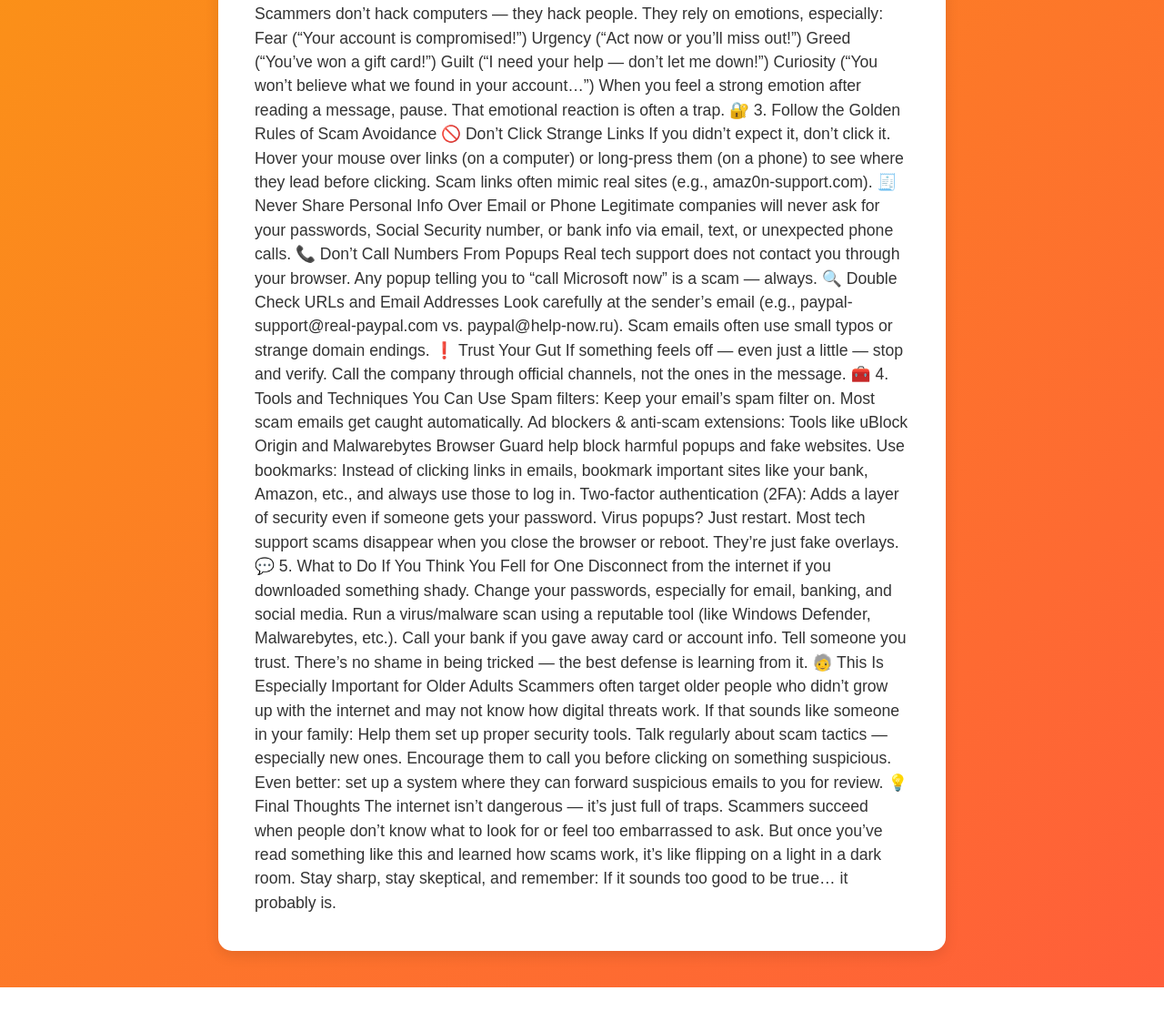
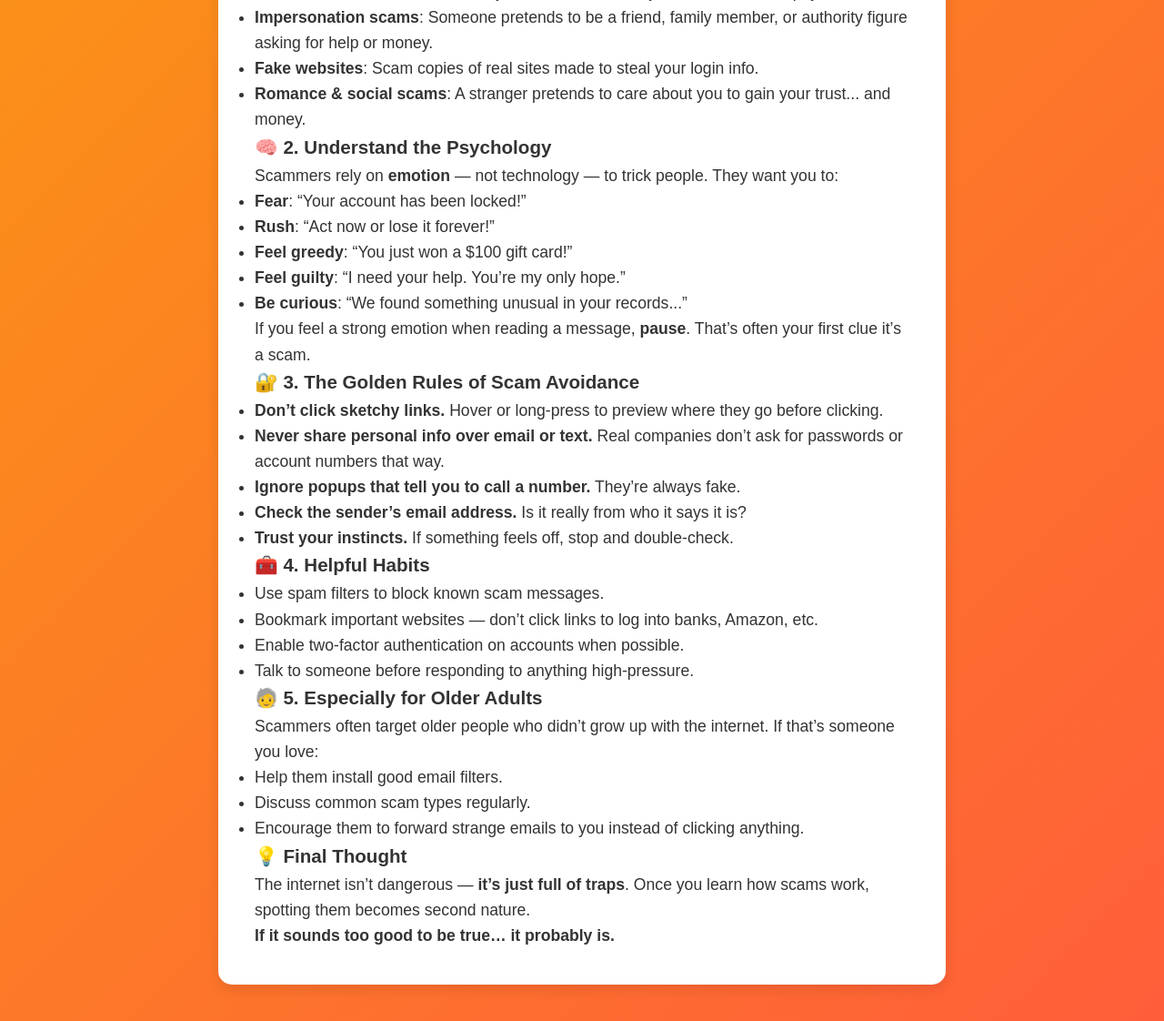
Before and after one commit to GagWeb/youhaveclickedabadlink, a plain HTML site: page index.html in a window 1280 px wide. Shown: the part 1709-2831 px from the top of the page at 91% size. Before the commit the page ends 2794 px from the top, so only its background shows below. Drawn offline with Linux system fonts and the light colour scheme.

Commit message:
Update index.html

```diff
--- a/index.html
+++ b/index.html
@@ -89,94 +89,66 @@
     <h5>
       You clicked a very bad link! You should know better...<br>
       Don't worry; this won't hurt you. This is a test site to help you learn made by me, yer brother!<br>
+      Here are some helpful hints, courtesy of ChatGPT!
     </h5>
-    <p>🛡️ How to Avoid Scams: A Practical Guide for Everyone
-Scams are everywhere. Whether it’s an email claiming you’ve won a luxury cruise, a tech support popup warning of a “virus,” or a suspicious message from a “friend” asking for money — modern scams are clever, fast, and emotionally manipulative. The good news? Once you learn the signs and patterns, scams become much easier to spot and avoid.
+    <p><div style="max-width: 800px; margin: auto; font-family: sans-serif; line-height: 1.6;">
+  <h2>🛡️ How to Avoid Scams: A Practical Guide</h2>
 
-🔍 1. Learn the Common Types of Scams
-Understanding what you’re up against is half the battle. The most common scam categories include:
+  <p>Scams are everywhere. Whether it’s an email claiming you’ve won a luxury cruise, a tech support popup warning of a “virus,” or a message from a “friend” asking for money — modern scams are clever, fast, and emotionally manipulative.</p>
 
-Phishing emails: Fake messages pretending to be from companies like PayPal, Amazon, banks, or antivirus providers, asking you to click links or “verify” your account.
+  <p><strong>The good news?</strong> Once you learn the signs and patterns, scams become much easier to spot and avoid.</p>
 
-Tech support scams: A scary-looking popup claims your computer has a virus and urges you to call a number.
+  <h3>🔍 1. Learn the Common Types of Scams</h3>
+  <ul>
+    <li><strong>Phishing emails</strong>: Fake messages from companies like PayPal, Amazon, or your bank, asking you to click links or “verify” your account.</li>
+    <li><strong>Tech support scams</strong>: A popup claims your computer has a virus and urges you to call a number.</li>
+    <li><strong>Prize scams</strong>: You “win” a contest you never entered — just click to claim or pay a small fee.</li>
+    <li><strong>Impersonation scams</strong>: Someone pretends to be a friend, family member, or authority figure asking for help or money.</li>
+    <li><strong>Fake websites</strong>: Scam copies of real sites made to steal your login info.</li>
+    <li><strong>Romance & social scams</strong>: A stranger pretends to care about you to gain your trust... and money.</li>
+  </ul>
 
-Prize scams: You “win” a contest you never entered — just click here or pay a small “processing fee” to claim.
+  <h3>🧠 2. Understand the Psychology</h3>
+  <p>Scammers rely on <strong>emotion</strong> — not technology — to trick people. They want you to:</p>
+  <ul>
+    <li><strong>Fear</strong>: “Your account has been locked!”</li>
+    <li><strong>Rush</strong>: “Act now or lose it forever!”</li>
+    <li><strong>Feel greedy</strong>: “You just won a $100 gift card!”</li>
+    <li><strong>Feel guilty</strong>: “I need your help. You’re my only hope.”</li>
+    <li><strong>Be curious</strong>: “We found something unusual in your records...”</li>
+  </ul>
+  <p>If you feel a strong emotion when reading a message, <strong>pause</strong>. That’s often your first clue it’s a scam.</p>
 
-Impersonation scams: Someone pretends to be a friend, family member, or authority figure (IRS, police, etc.) asking for help or money.
+  <h3>🔐 3. The Golden Rules of Scam Avoidance</h3>
+  <ul>
+    <li><strong>Don’t click sketchy links.</strong> Hover or long-press to preview where they go before clicking.</li>
+    <li><strong>Never share personal info over email or text.</strong> Real companies don’t ask for passwords or account numbers that way.</li>
+    <li><strong>Ignore popups that tell you to call a number.</strong> They’re always fake.</li>
+    <li><strong>Check the sender’s email address.</strong> Is it really from who it says it is?</li>
+    <li><strong>Trust your instincts.</strong> If something feels off, stop and double-check.</li>
+  </ul>
 
-Fake websites: Scam versions of real websites designed to steal your login info or credit card.
+  <h3>🧰 4. Helpful Habits</h3>
+  <ul>
+    <li>Use spam filters to block known scam messages.</li>
+    <li>Bookmark important websites — don’t click links to log into banks, Amazon, etc.</li>
+    <li>Enable two-factor authentication on accounts when possible.</li>
+    <li>Talk to someone before responding to anything high-pressure.</li>
+  </ul>
 
-Romance and social scams: Someone pretends to be interested in a relationship to gain your trust and eventually ask for money.
+  <h3>🧓 5. Especially for Older Adults</h3>
+  <p>Scammers often target older people who didn’t grow up with the internet. If that’s someone you love:</p>
+  <ul>
+    <li>Help them install good email filters.</li>
+    <li>Discuss common scam types regularly.</li>
+    <li>Encourage them to forward strange emails to you instead of clicking anything.</li>
+  </ul>
 
-🧠 2. Understand the Psychology Behind Scams
-Scammers don’t hack computers — they hack people. They rely on emotions, especially:
-
-Fear (“Your account is compromised!”)
-
-Urgency (“Act now or you’ll miss out!”)
-
-Greed (“You’ve won a gift card!”)
-
-Guilt (“I need your help — don’t let me down!”)
-
-Curiosity (“You won’t believe what we found in your account…”)
-
-When you feel a strong emotion after reading a message, pause. That emotional reaction is often a trap.
-
-🔐 3. Follow the Golden Rules of Scam Avoidance
-🚫 Don’t Click Strange Links
-If you didn’t expect it, don’t click it. Hover your mouse over links (on a computer) or long-press them (on a phone) to see where they lead before clicking. Scam links often mimic real sites (e.g., amaz0n-support.com).
-
-🧾 Never Share Personal Info Over Email or Phone
-Legitimate companies will never ask for your passwords, Social Security number, or bank info via email, text, or unexpected phone calls.
-
-📞 Don’t Call Numbers From Popups
-Real tech support does not contact you through your browser. Any popup telling you to “call Microsoft now” is a scam — always.
-
-🔍 Double Check URLs and Email Addresses
-Look carefully at the sender’s email (e.g., paypal-support@real-paypal.com vs. paypal@help-now.ru). Scam emails often use small typos or strange domain endings.
-
-❗ Trust Your Gut
-If something feels off — even just a little — stop and verify. Call the company through official channels, not the ones in the message.
-
-🧰 4. Tools and Techniques You Can Use
-Spam filters: Keep your email’s spam filter on. Most scam emails get caught automatically.
-
-Ad blockers & anti-scam extensions: Tools like uBlock Origin and Malwarebytes Browser Guard help block harmful popups and fake websites.
-
-Use bookmarks: Instead of clicking links in emails, bookmark important sites like your bank, Amazon, etc., and always use those to log in.
-
-Two-factor authentication (2FA): Adds a layer of security even if someone gets your password.
-
-Virus popups? Just restart. Most tech support scams disappear when you close the browser or reboot. They’re just fake overlays.
-
-💬 5. What to Do If You Think You Fell for One
-Disconnect from the internet if you downloaded something shady.
-
-Change your passwords, especially for email, banking, and social media.
-
-Run a virus/malware scan using a reputable tool (like Windows Defender, Malwarebytes, etc.).
-
-Call your bank if you gave away card or account info.
-
-Tell someone you trust. There’s no shame in being tricked — the best defense is learning from it.
-
-🧓 This Is Especially Important for Older Adults
-Scammers often target older people who didn’t grow up with the internet and may not know how digital threats work. If that sounds like someone in your family:
-
-Help them set up proper security tools.
-
-Talk regularly about scam tactics — especially new ones.
-
-Encourage them to call you before clicking on something suspicious.
-
-Even better: set up a system where they can forward suspicious emails to you for review.
-
-💡 Final Thoughts
-The internet isn’t dangerous — it’s just full of traps. Scammers succeed when people don’t know what to look for or feel too embarrassed to ask. But once you’ve read something like this and learned how scams work, it’s like flipping on a light in a dark room.
-
-Stay sharp, stay skeptical, and remember:
-If it sounds too good to be true… it probably is.</p>
+  <h3>💡 Final Thought</h3>
+  <p>The internet isn’t dangerous — <strong>it’s just full of traps</strong>. Once you learn how scams work, spotting them becomes second nature.</p>
+  <p><strong>If it sounds too good to be true… it probably is.</strong></p>
+</div>
+  </p>
   </section>
 
   <script>
```
